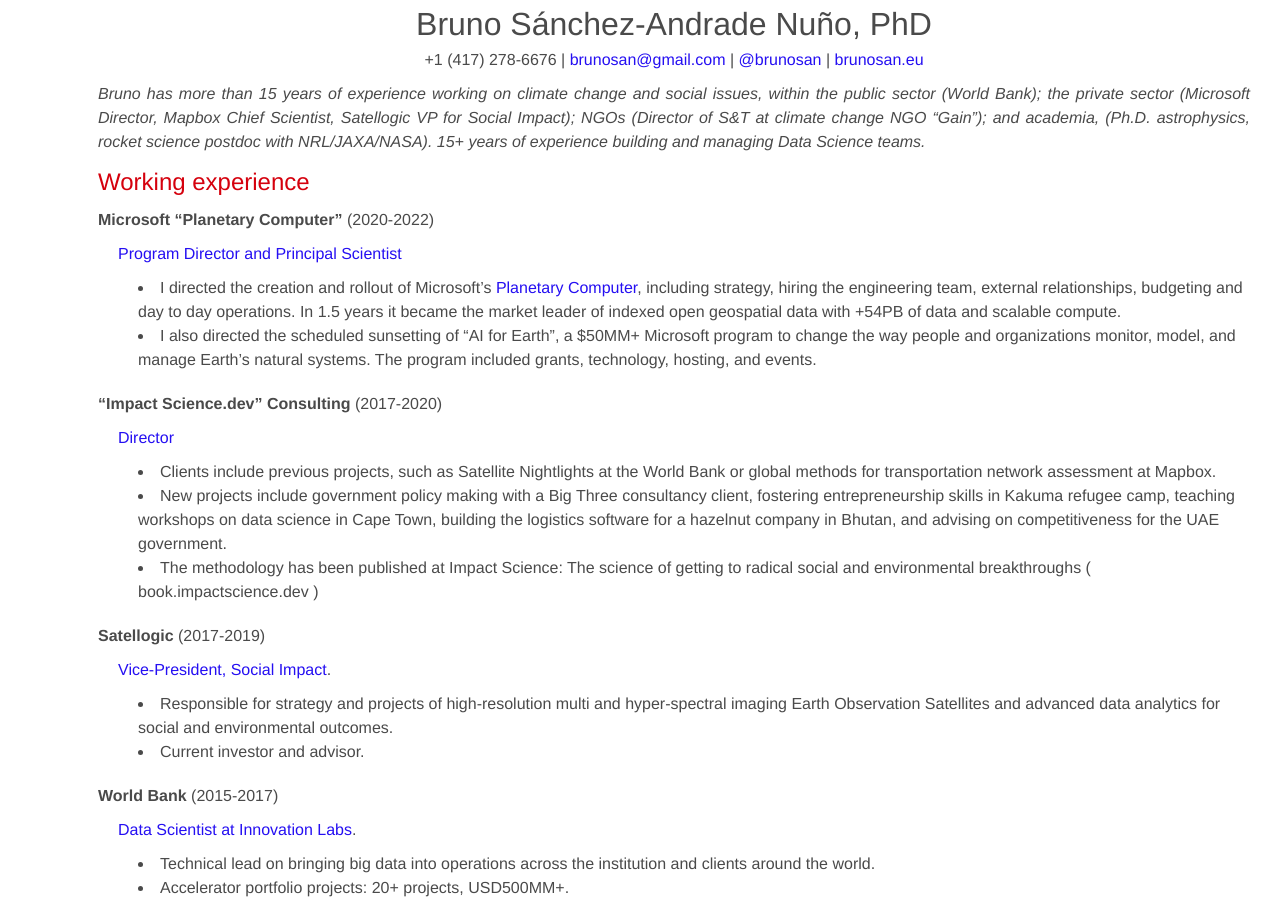
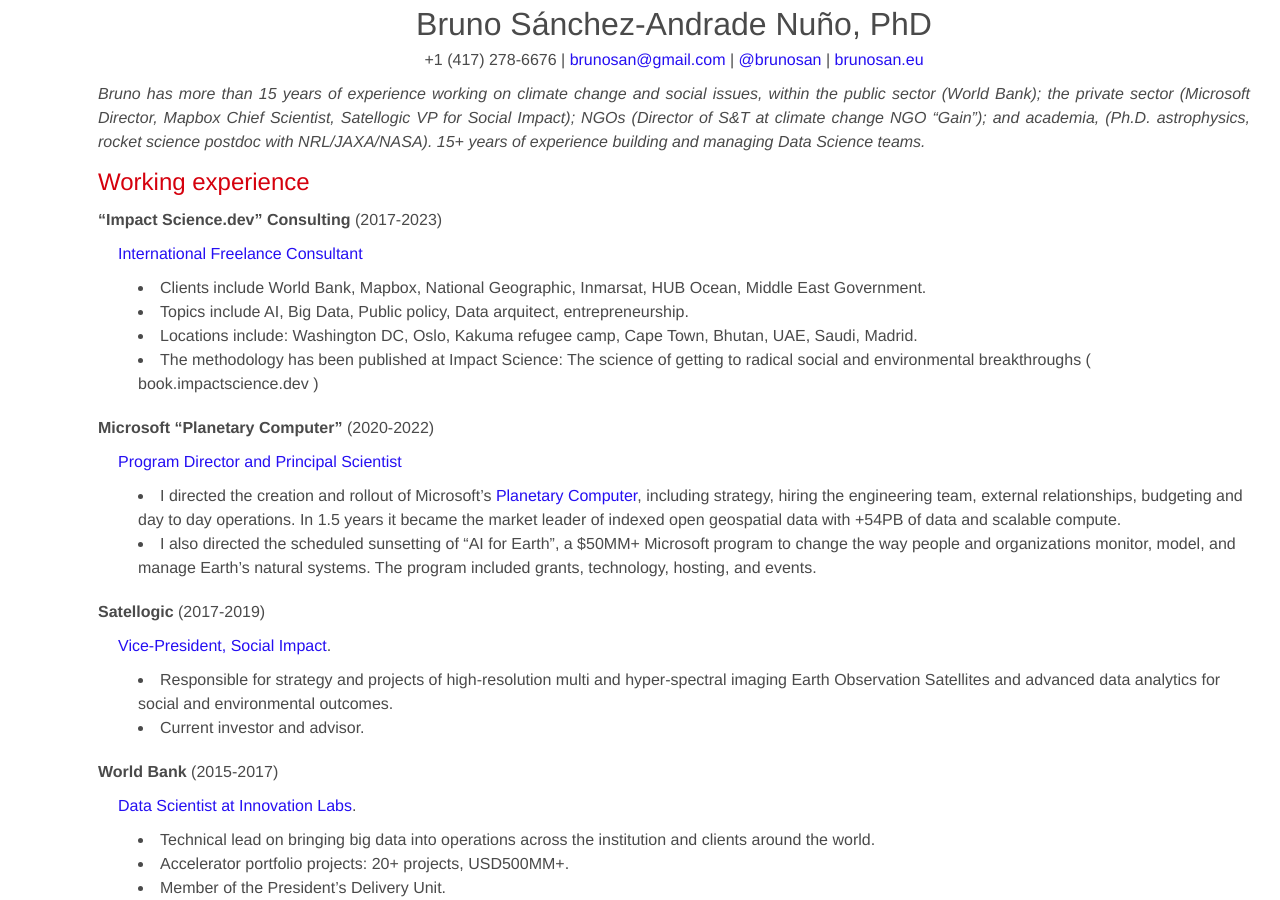
Before and after one commit to brunosan/cv, a Jekyll site: the page built from index.md, in a window 1280 px wide and 900 px high. Built offline with Jekyll 4.4.1, drawn with Linux system fonts in a browser that asks for light colours.

Commit message:
rephrased freelance and update

```diff
--- a/index.md
+++ b/index.md
@@ -10,16 +10,17 @@
 
 ## Working experience ##
 
+**"Impact Science.dev" Consulting** (2017-2023)
+ >[International Freelance Consultant](https://impactscience.dev/)
+ * Clients include World Bank, Mapbox, National Geographic, Inmarsat, HUB Ocean, Middle East Government.
+ * Topics include AI, Big Data, Public policy, Data arquitect, entrepreneurship.
+ * Locations include: Washington DC, Oslo, Kakuma refugee camp, Cape Town, Bhutan, UAE, Saudi, Madrid.
+ * The methodology has been published at Impact Science: The science of getting to radical social and environmental breakthroughs ( book.impactscience.dev )
+
 **Microsoft "Planetary Computer"** (2020-2022)
 >[Program Director and Principal Scientist](https://planetarycomputer.microsoft.com/)
  * I directed the creation and rollout of Microsoft's [Planetary Computer](https://planetarycomputer.microsoft.com/), including strategy, hiring the engineering team, external relationships, budgeting and day to day operations. In 1.5 years it became the market leader of indexed open geospatial data with +54PB of data and scalable compute.
  * I also directed the scheduled sunsetting of "AI for Earth", a $50MM+ Microsoft program to change the way people and organizations monitor, model, and manage Earth’s natural systems. The program included grants, technology, hosting, and events.
-
-**"Impact Science.dev" Consulting** (2017-2020)
- >[Director](https://impactscience.dev/)
- * Clients include previous projects, such as Satellite Nightlights at the World Bank or global methods for transportation network assessment at Mapbox.
- * New projects include government policy making with a Big Three consultancy client, fostering entrepreneurship skills in Kakuma refugee camp, teaching workshops on data science in Cape Town, building the logistics software for a hazelnut company in Bhutan, and advising on competitiveness for the UAE government.
- * The methodology has been published at Impact Science: The science of getting to radical social and environmental breakthroughs ( book.impactscience.dev )
 
  **Satellogic** (2017-2019)
  >[Vice-President, Social Impact](http://www.satellogic.com).
```
